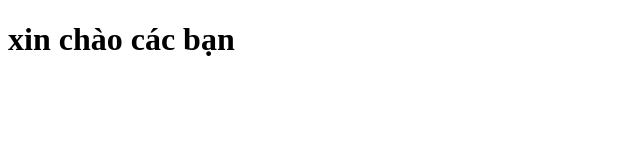
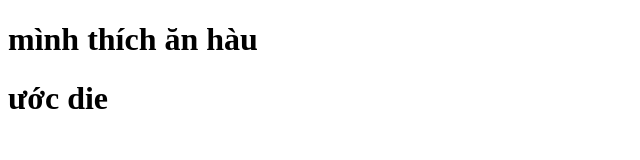
Before and after one commit to anyeutrang/danlevigaming, a plain HTML site: page index.html in a window 1280 px wide. Shown: the whole page, without its empty margins (0-640 px from the left). Drawn offline with Linux system fonts and the light colour scheme.

Commit message:
push new

```diff
--- a/index.html
+++ b/index.html
@@ -7,6 +7,7 @@
     <title>Github VN</title>
 </head>
 <body>
-    <h1>xin chào các bạn</h1>
+    <h1>mình thích ăn hàu</h1>
+    <h1>ước die</h1>
 </body>
 </html>
```
